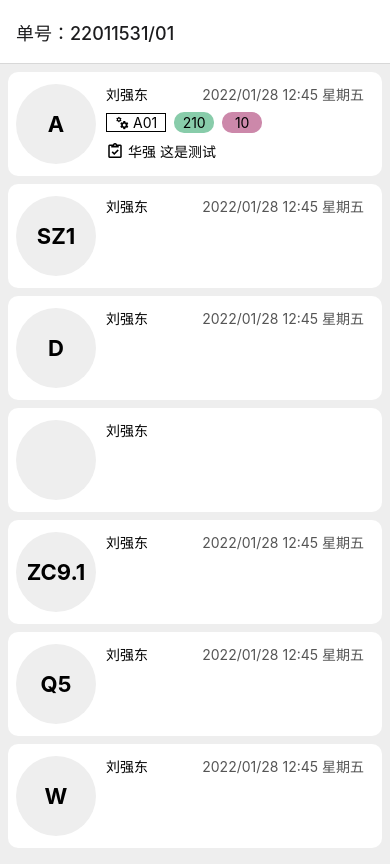
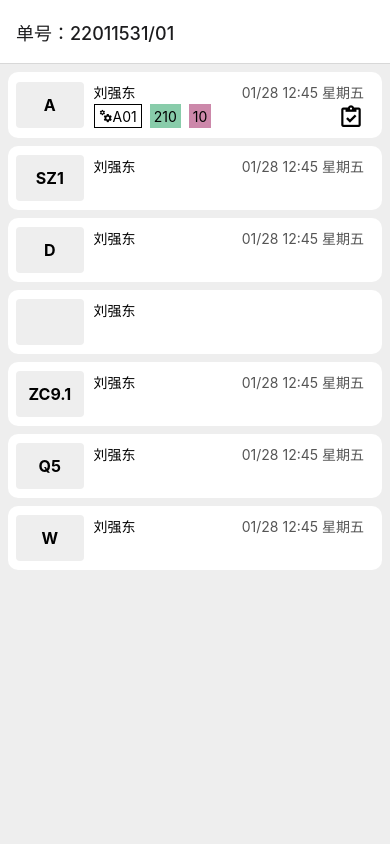
Before and after one commit to Snowsore/mjerp-rn, a React Native app in the folder app/: screen /Production in a window 390 px wide. Built offline with nearby package versions, Linux system fonts and the light colour scheme.

Commit message:
Add Info page

```diff
--- a/app/package.json
+++ b/app/package.json
@@ -2,11 +2,12 @@
   "name": "mjerp-rn",
   "version": "1.0.0",
   "scripts": {
-    "start": "expo start",
+    "start": "expo start --dev-client",
     "android": "expo run:android",
     "ios": "expo run:ios",
     "web": "expo start --web",
     "eject": "expo eject",
+    "build:android": "expo build:android -t apk",
     "build:tailwind": "tailwindcss --input input.css --output tailwind.css --no-autoprefixer && tailwind-rn",
     "dev:tailwind": "concurrently \"tailwindcss --input input.css --output tailwind.css --no-autoprefixer --watch\" \"tailwind-rn --watch\""
   },
@@ -30,7 +31,6 @@
     "react-native-gesture-handler": "~2.1.0",
     "react-native-paper": "^4.11.2",
     "react-native-safe-area-context": "3.3.2",
-    "react-native-screens": "~3.10.1",
     "react-native-vector-icons": "^9.0.0",
     "react-native-web": "0.17.1",
     "react-navigation-stack": "^2.10.4"
--- a/app/src/pages/Production/Info.jsx
+++ b/app/src/pages/Production/Info.jsx
@@ -1,30 +1,140 @@
-import React from "react";
+import { useState, useEffect } from "react";
 import {
   Text,
   ScrollView,
   StyleSheet,
   View,
   TouchableWithoutFeedback,
+  TextInput,
+  Button,
 } from "react-native";
 
 import dateFormat from "@/js/dateformat";
 
 import MaterialCommunityIcons from "react-native-vector-icons/MaterialCommunityIcons";
 
+import { productInfoList } from "./data";
+
 export default function Info(props) {
-  const params = props.route.params;
-  React.useEffect(() => {
+  const params = props.route.params
+    ? props.route.params
+    : { info: productInfoList[0] };
+  const worker = params.info.worker;
+  const type = params.info.type;
+  const date = dateFormat(params.info.date, "yyyy/mm/dd HH:MM dddd");
+  const number = params.info.number;
+  const fail = params.info.fail;
+  const machine = params.info.machine;
+  const inspector = params.info.inspector;
+  const comment = params.info.comment;
+
+  useEffect(() => {
     props.navigation.setOptions({
       headerShown: true,
       title: `${params.pid} - ${params.info.type}`,
     });
   }, []);
 
-  const styles = StyleSheet.create({});
+  const styles = StyleSheet.create({
+    container: {
+      backgroundColor: "#eee",
+      padding: 8,
+    },
+    session: {
+      marginBottom: 8,
+      borderRadius: 8,
+      borderWidth: 1,
+      backgroundColor: "#fff",
+    },
+    card: {
+      height: 60,
+      flexDirection: "row",
+      alignItems: "center",
+    },
+    underLine: {
+      borderBottomWidth: 1,
+    },
+  });
+
+  console.log(params.info);
 
   return (
-    <ScrollView style={styles.contain}>
-      <Text>{JSON.stringify(params.info)}</Text>
+    <ScrollView style={styles.container}>
+      <View style={styles.session}>
+        <Item title="生产人" value={worker} />
+        <Item title="型号" value={type} noLine />
+      </View>
+      <View style={styles.session}>
+        <Item
+          title="生产日期"
+          value={date}
+          onPress={() => props.navigation.navigate("Worker")}
+        />
+        <Item
+          title="车间编号"
+          value={machine}
+          onPress={() => props.navigation.navigate("Worker")}
+        />
+        <Item
+          title="生产数量"
+          value={number}
+          onPress={() => props.navigation.navigate("Worker")}
+        />
+        <Item
+          title="不良数量"
+          value={fail}
+          onPress={() => props.navigation.navigate("Worker")}
+          noLine
+        />
+      </View>
+      {inspector ? (
+        <View style={styles.session}>
+          <Item title="审批人" value={inspector} />
+          <Item
+            title="留言"
+            value={comment}
+            onPress={() => props.navigation.navigate("Worker")}
+            noLine
+          />
+        </View>
+      ) : (
+        <View>
+          <Text>未审批，请审批</Text>
+          <Button title="审批" />
+        </View>
+      )}
     </ScrollView>
   );
 }
+
+const Item = (props) => {
+  const styles = StyleSheet.create({
+    card: {
+      height: 60,
+      flexDirection: "row",
+      alignItems: "center",
+    },
+    underLine: {
+      borderBottomWidth: 1,
+    },
+  });
+
+  const title = props.title;
+  const value = props.value;
+  const onPress = props.onPress;
+  const underline = props.noLine ? {} : styles.underLine;
+
+  return (
+    <TouchableWithoutFeedback onPress={onPress}>
+      <View style={[styles.card, underline]}>
+        <View style={{ flexGrow: 1 }}>
+          <View style={{ marginLeft: 10 }}>
+            <Text style={{ fontSize: 10 }}>{title}</Text>
+            <Text style={{ fontSize: 20 }}>{value}</Text>
+          </View>
+        </View>
+        {onPress && <MaterialCommunityIcons name="chevron-right" size={40} />}
+      </View>
+    </TouchableWithoutFeedback>
+  );
+};
--- /dev/null
+++ b/app/src/pages/Production/Info/Worker.jsx
@@ -0,0 +1,15 @@
+import { useState, useEffect } from "react";
+import {
+  Text,
+  ScrollView,
+  StyleSheet,
+  View,
+  TouchableOpacity,
+  TextInput,
+} from "react-native";
+
+export default function Worker(props) {
+  const styles = StyleSheet.create({ container: {} });
+
+  return <ScrollView style={styles.container}></ScrollView>;
+}
--- a/app/src/pages/Production/Infos.jsx
+++ b/app/src/pages/Production/Infos.jsx
@@ -31,7 +31,7 @@ export default function Infos(props) {
       backgroundColor: "#eee",
     },
     infos: {
-      paddingVertical: 8,
+      padding: 8,
     },
   };
 
@@ -54,14 +54,11 @@ export default function Infos(props) {
 
 const MenuInfo = (props) => {
   const worker = props.worker ? props.worker : "";
-  const date = props.date
-    ? dateFormat(props.date, "yyyy/mm/dd HH:MM dddd")
-    : "";
+  const date = props.date ? dateFormat(props.date, "mm/dd HH:MM dddd") : "";
   const type = props.type ? props.type : "";
   const number = props.number ? props.number : "";
   const fail = props.fail ? props.fail : "";
   const machine = props.machine ? props.machine : "";
-  const inspector = props.inspector ? props.inspector : "";
   const comment = props.comment ? props.comment : "";
 
   const onPress = () => {
@@ -71,77 +68,32 @@ const MenuInfo = (props) => {
   const styles = {
     info: {
       flexDirection: "row",
+      alignItems: "center",
+      justifyContent: "space-around",
       marginBottom: 10,
       borderRadius: 10,
       backgroundColor: "#fff",
-      paddingHorizontal: 8,
-      paddingVertical: 12,
-      marginHorizontal: 8,
+      padding: 8,
       marginBottom: 8,
-    },
-    icon: {
-      marginRight: 4,
-    },
-    type: {},
-    typeCircle: {
-      width: 80,
-      height: 80,
-      borderRadius: 50,
-      justifyContent: "center",
-      alignItems: "center",
-      backgroundColor: "#eee",
+      elevation: 4,
     },
     col: {
+      flex: 4,
       paddingHorizontal: 10,
-      flexGrow: 1,
     },
-    worker: {},
     date: { color: "#555" },
-    type: {
-      fontSize: 22,
-      fontWeight: "bold",
-    },
-    number: {
-      textAlign: "center",
-      width: 40,
-      borderRadius: 10,
-      padding: 2,
-      backgroundColor: "#8ca",
-      marginRight: 8,
-    },
-    fail: {
-      textAlign: "center",
-      width: 40,
-      borderRadius: 10,
-      padding: 2,
-      backgroundColor: "#c8a",
-      marginRight: 8,
-    },
-    machine: {
-      flexDirection: "row",
-      alignItems: "center",
-      paddingHorizontal: 8,
-      borderWidth: 1,
-      marginRight: 8,
-    },
-    machineText: { marginLeft: 4 },
     nameRow: {
+      height: 24,
       alignItems: "center",
       flexDirection: "row",
       justifyContent: "space-between",
     },
-    dataRow: {
-      paddingVertical: 8,
+    statRow: {
+      height: 24,
       alignItems: "center",
       flexDirection: "row",
+      flexGrow: 1,
     },
-    commentRow: {
-      borderRadius: 8,
-      flexDirection: "row",
-      alignItems: "center",
-    },
-    inspector: { paddingHorizontal: 4 },
-    comment: {},
   };
 
   const Worker = (
@@ -151,30 +103,101 @@ const MenuInfo = (props) => {
   );
   const Date = <Text style={styles.date}>{date}</Text>;
   const Machine = (
-    <View style={styles.machine}>
+    <Badge template="wire">
       <MaterialCommunityIcons name="cogs" size={14} />
-      <Text style={styles.machineText}>{machine}</Text>
-    </View>
+      <Text>{machine}</Text>
+    </Badge>
   );
-  const Number = <Text style={styles.number}>{number}</Text>;
-  const Fail = <Text style={styles.fail}>{fail}</Text>;
+  const Number = (
+    <Badge template="green">
+      <Text>{number}</Text>
+    </Badge>
+  );
+  const Fail = (
+    <Badge template="red">
+      <Text>{fail}</Text>
+    </Badge>
+  );
   const Comment = (
-    <View style={styles.commentRow}>
-      <MaterialCommunityIcons name="clipboard-check-outline" size={18} />
-      <Text style={styles.inspector}>{inspector}</Text>
-      <Text style={styles.comment}>{comment}</Text>
-    </View>
+    <MaterialCommunityIcons name="clipboard-check-outline" size={26} />
   );
+
+  const isEmpty = (str) => {
+    return str.length == 0;
+  };
 
   return (
     <TouchableWithoutFeedback onPress={onPress}>
-      <View>
       <View style={styles.info}>
-          <View style={styles.type}>
-            <View style={styles.typeCircle}>
-              <Text style={styles.type}>{type}</Text>
+        <Icon>{type}</Icon>
+        <View style={styles.col}>
+          <View style={styles.nameRow}>
+            {Worker}
+            {Date}
+          </View>
+          <View style={{ flexDirection: "row" }}>
+            <View style={styles.statRow}>
+              {!isEmpty(machine) && Machine}
+              {!isEmpty(number) && Number}
+              {!isEmpty(fail) && Fail}
+            </View>
+            <View>{!isEmpty(comment) && Comment}</View>
           </View>
         </View>
+      </View>
+    </TouchableWithoutFeedback>
+  );
+};
+
+const Icon = (props) => {
+  const text = props.children;
+
+  const styles = StyleSheet.create({
+    container: {
+      height: 46,
+      flex: 1,
+      borderRadius: 4,
+      justifyContent: "center",
+      alignItems: "center",
+      backgroundColor: "#eee",
+    },
+    text: {
+      fontSize: 16,
+      fontWeight: "bold",
+    },
+  });
+
+  return (
+    <View style={styles.container}>
+      <Text style={styles.text}>{text}</Text>
+    </View>
+  );
+};
+
+const Badge = (props) => {
+  const styles = StyleSheet.create({
+    container: {
+      height: 24,
+      justifyContent: "center",
+      alignItems: "center",
+      flexDirection: "row",
+      marginRight: 8,
+      paddingHorizontal: 4,
+    },
+    wire: { borderWidth: 1 },
+    green: { backgroundColor: "#8ca" },
+    red: { backgroundColor: "#c8a" },
+  });
+
+  const color = styles[props.template] ? styles[props.template] : {};
+
+  return (
+    <View style={{ ...styles.container, ...color }}>{props.children}</View>
+  );
+};
+
+const Status = (props) => {
+  return (
     <View style={styles.col}>
       <View style={styles.nameRow}>
         {Worker}
@@ -184,11 +207,8 @@ const MenuInfo = (props) => {
         {machine != "" && Machine}
         {number != "" && Number}
         {fail != "" && Fail}
-            </View>
         {comment != "" && Comment}
       </View>
     </View>
-      </View>
-    </TouchableWithoutFeedback>
   );
 };
--- a/app/src/pages/Production/index.jsx
+++ b/app/src/pages/Production/index.jsx
@@ -2,11 +2,13 @@ import React from "react";
 
 import Info from "./Info";
 import Infos from "./Infos";
+import Worker from "./Info/Worker";
 
 import {
+  TransitionPresets,
   createStackNavigator,
-  TransitionPresets,
 } from "@react-navigation/stack";
+import { createNativeStackNavigator } from "@react-navigation/native-stack";
 
 const Stack = createStackNavigator();
 
@@ -20,6 +22,7 @@ export default function Login(props) {
     >
       <Stack.Screen name="Info" component={Info} />
       <Stack.Screen name="Infos" component={Infos} />
+      <Stack.Screen name="Worker" component={Worker} />
     </Stack.Navigator>
   );
 }
```
Also changed, not shown: 2 other files (tests, documents, lock files or other folders). Lines whose indentation alone changed are shown as unchanged.
